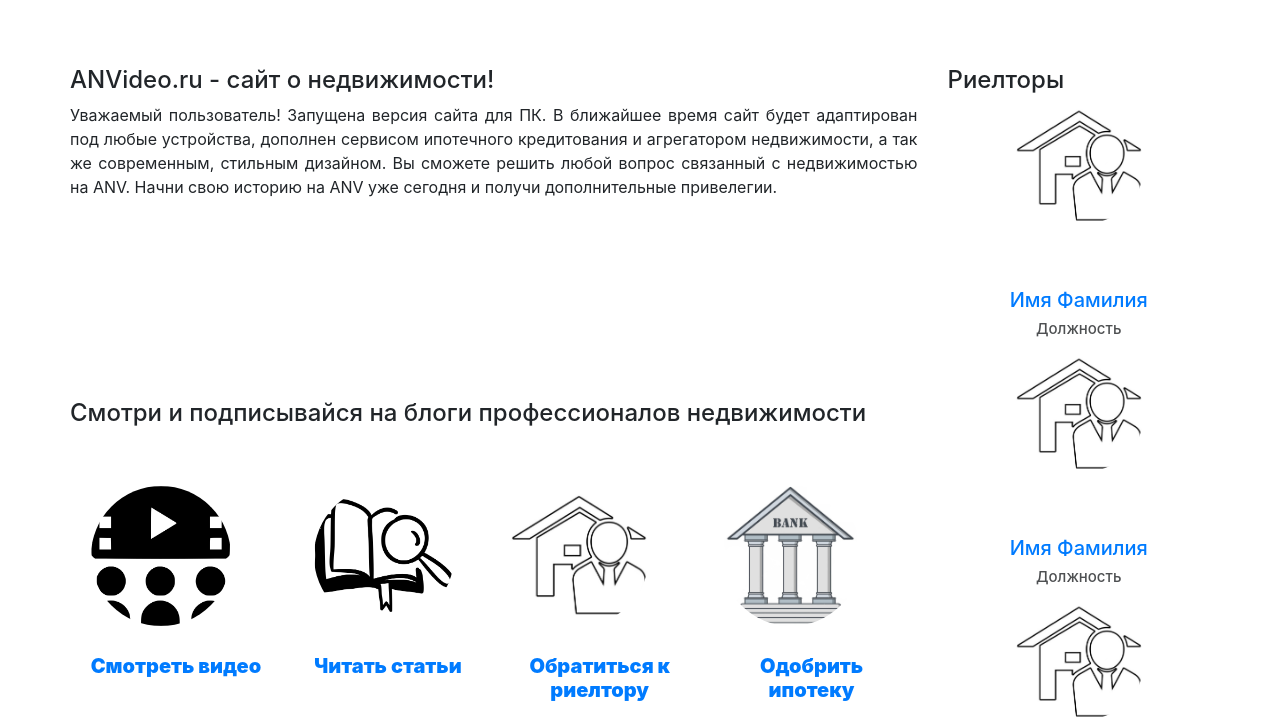
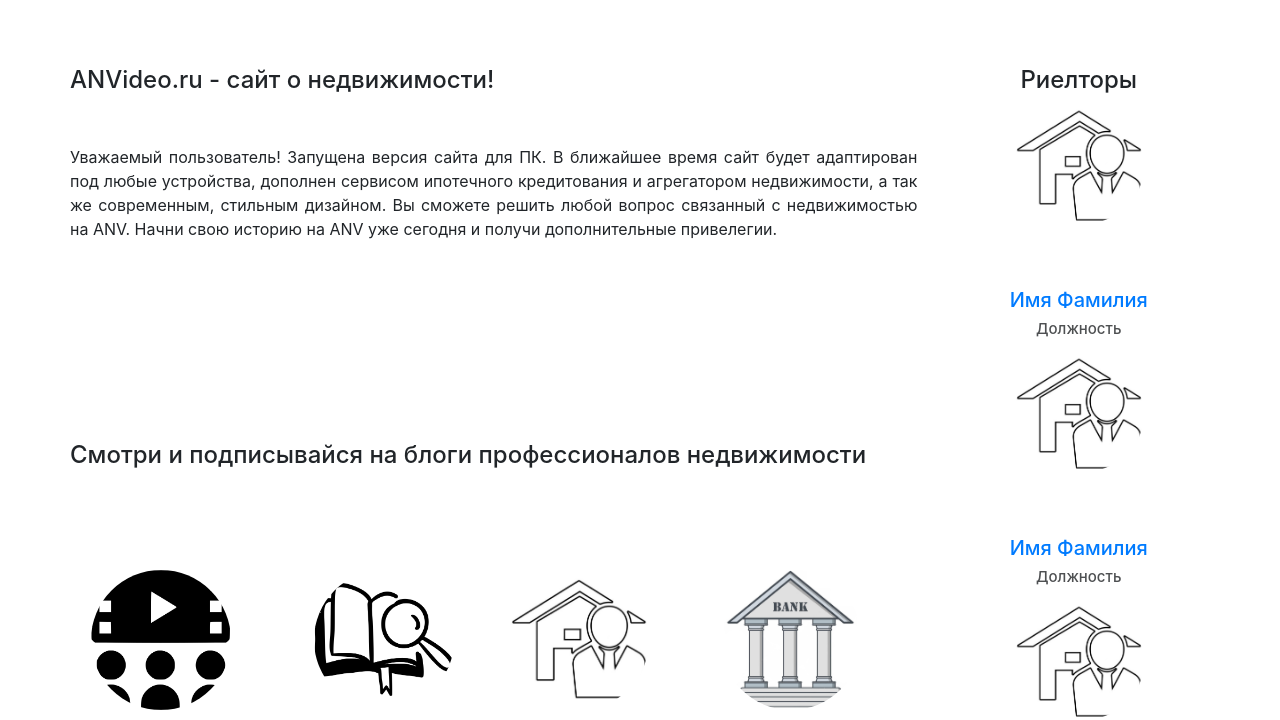
Before and after one commit to Akhmetova/Akhmetova.github.io, a PHP site: page / in a window 1280 px wide. Shown: the part 100-820 px from the top of the page. Run offline with PHP 8.4, Linux system fonts and the light colour scheme.

Commit message:
Update style.css

```diff
--- a/style.css
+++ b/style.css
@@ -129,10 +129,10 @@ body {
 .block-content {
 	margin: 50px 0 0 0;
 }
-.sticky-top h2 {
+.sticky-top h4 {
 	text-align: center;
 }
-#main h1 {
+#main h4 {
 	    margin: 0 0 50px 0;
 }
 #main p {
```
